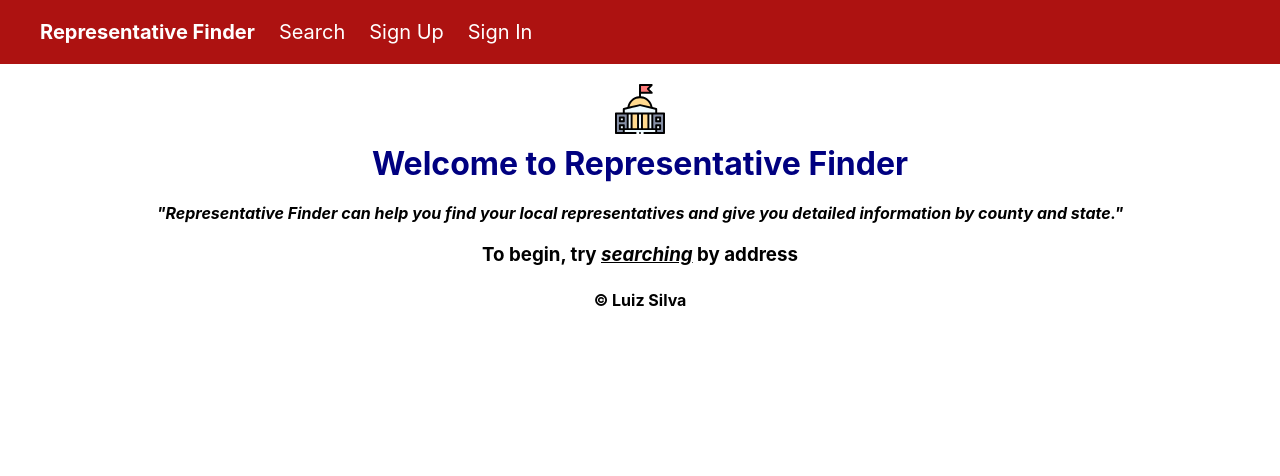
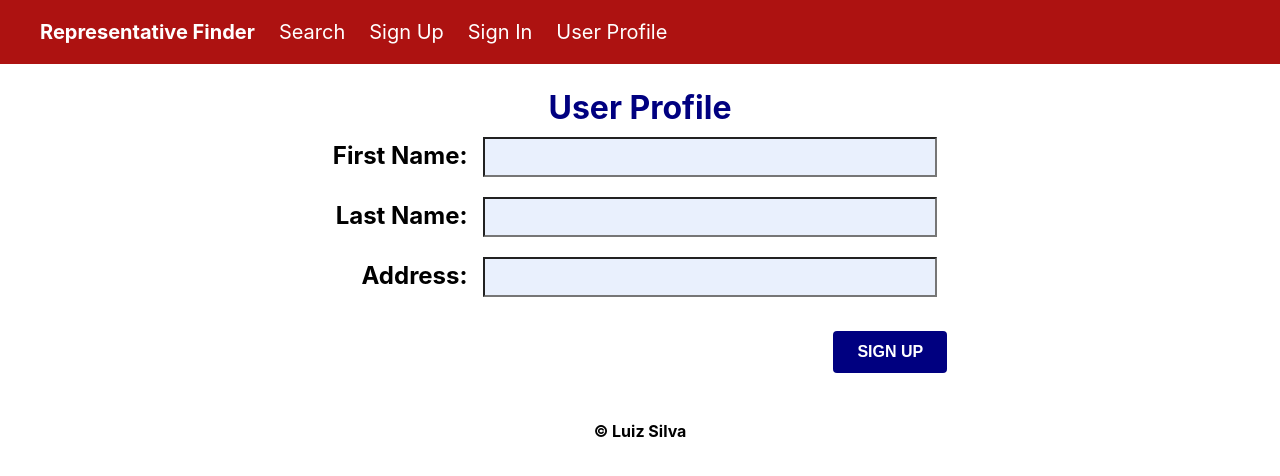
Before and after one commit to LSilva30/representative-finder-ls, a React (Create React App) app: page /user-profile in a window 1280 px wide. Shown: the top 476 px of the page. Built offline with nearby package versions, Linux system fonts and the light colour scheme; no server answers.

Commit message:
added a user profile to menu link

```diff
--- a/src/App.js
+++ b/src/App.js
@@ -6,6 +6,7 @@ import Footer from './components/Footer'
 import SignUp from './components/SignUp'
 import SignIn from './components/SignIn'
 import Home from './components/Home'
+import UserProfile from './components/UserProfile'
 import './App.css'
 
 function App() {
@@ -27,6 +28,9 @@ function App() {
               :<SignIn setUser={setUser} />
               }
             </Route>
+            <Route path="/user-profile">
+              <UserProfile />
+            </Route>
             <Route path="/">
               <Home />
             </Route>
--- a/src/components/Header.js
+++ b/src/components/Header.js
@@ -24,6 +24,11 @@ function Header() {
             <span>Sign In</span>
           </Link>
         </li>
+        <li className="menu-item">
+          <Link to="/user-profile">
+            <span>User Profile</span>
+          </Link>
+        </li>
       </ul>
     </div>
   )
--- /dev/null
+++ b/src/components/UserProfile.js
@@ -0,0 +1,58 @@
+import { useState } from 'react'
+
+function UserProfile() {
+
+    const [firstName, setFirstName] = useState("")
+    const [lastName, setLastName] = useState("")
+    const [address, setAddress] = useState("")
+    const [loading, setLoading] = useState(false)
+
+    return (
+        <div className="sign-up-container">
+            <h1>User Profile</h1>
+            <form>
+                <label className="form-label">
+                <strong>First Name:&nbsp;</strong>
+                  <input
+                    name="firstName"
+                    type="text"
+                    className="form-input"
+                    value={firstName}
+                    onChange={event => setFirstName(event.target.value)}
+                  />
+                </label>
+                <br />
+                <label className="form-label">
+                <strong>Last Name:&nbsp;</strong>
+                  <input
+                    name="lastName"
+                    type="text"
+                    className="form-input"
+                    value={lastName}
+                    onChange={event => setLastName(event.target.value)}
+                  />
+                </label>
+                <br />
+                <label className="form-label">
+                <strong>Address:&nbsp;</strong>
+                  <input
+                    name="address"
+                    type="text"
+                    className="form-input"
+                    value={address}
+                    onChange={event => setAddress(event.target.value)}
+                  />
+                </label>
+                <br />
+                <button
+                className="submit-btn"
+                type="submit"
+              >
+                {loading ? 'Signing Up..' : 'SIGN UP'}
+              </button>
+            </form>
+        </div>
+    )
+}
+
+export default UserProfile
```
